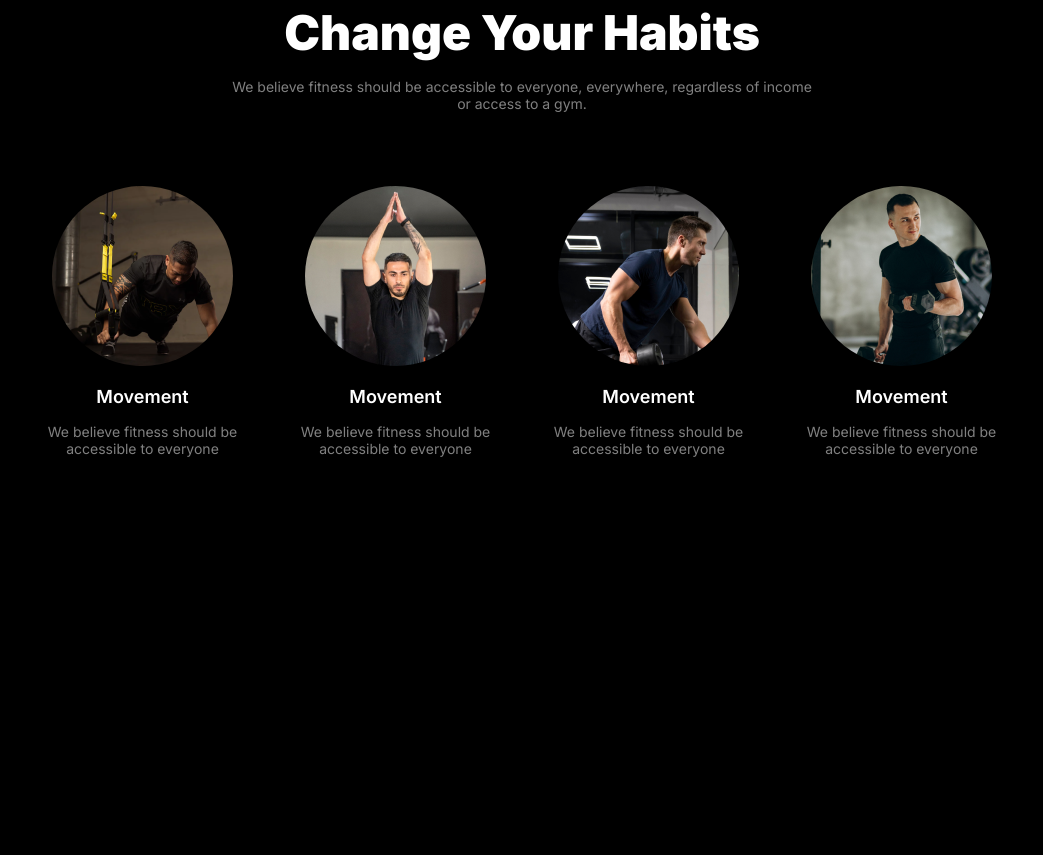
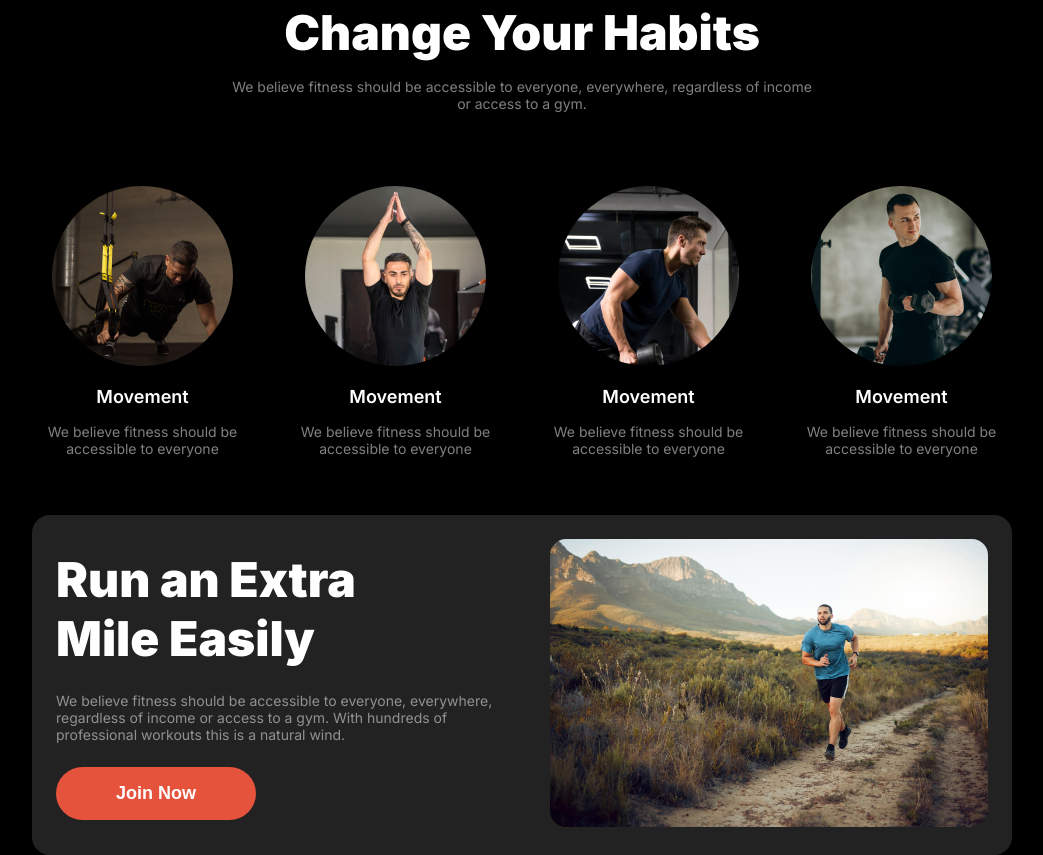
Before and after one commit to naim-rahman/Assignment-02, a plain HTML site: page index.html in a window 1280 px wide. Shown: the part 778-1633 px from the top of the page, without its empty margins (118-1161 px from the left). Before the commit the page ends 1243 px from the top, so only its background shows below. Drawn offline with Linux system fonts and the light colour scheme; files whose address does not match are found by name.

Commit message:
added run section & style

```diff
--- a/index.html
+++ b/index.html
@@ -111,6 +111,21 @@
                 </div>
             </div>
         </section>
+        <!-- run section start -->
+        <section class="container">
+            <div class="run-container">
+                <div class="run-content">
+                    <h1 id="run-title" class="section-title">Run an Extra<br>Mile Easily</h1>
+                    <p class="description-02">We believe fitness should be accessible to everyone, everywhere,
+                        regardless
+                        of income or access to a gym. With hundreds of professional workouts this is a natural wind.</p>
+                    <button id="btn" class="btn-primary">Join Now</button>
+                </div>
+                <div class="run-content-02">
+                    <img class="run-img" src="images/run.jpg" alt="">
+                </div>
+            </div>
+        </section>
 
     </main>
     <!-- footer section start -->
--- a/styles/style.css
+++ b/styles/style.css
@@ -273,3 +273,33 @@ header {
     text-align: center;
     margin-bottom: 0.75rem;
 }
+
+/* run container style */
+
+.run-container {
+    width: 100%;
+    display: flex;
+    background: #222;
+    padding: 1.5rem;
+    border-radius: 18px;
+    justify-content: space-between;
+    align-items: center;
+}
+
+.run-content {
+    width: 47%;
+}
+
+.run-content-02 {
+    width: 47%;
+}
+
+#run-title {
+    text-align: left;
+}
+
+.run-img {
+    width: 100%;
+    height: 100%;
+    border-radius: 1rem;
+}
```
